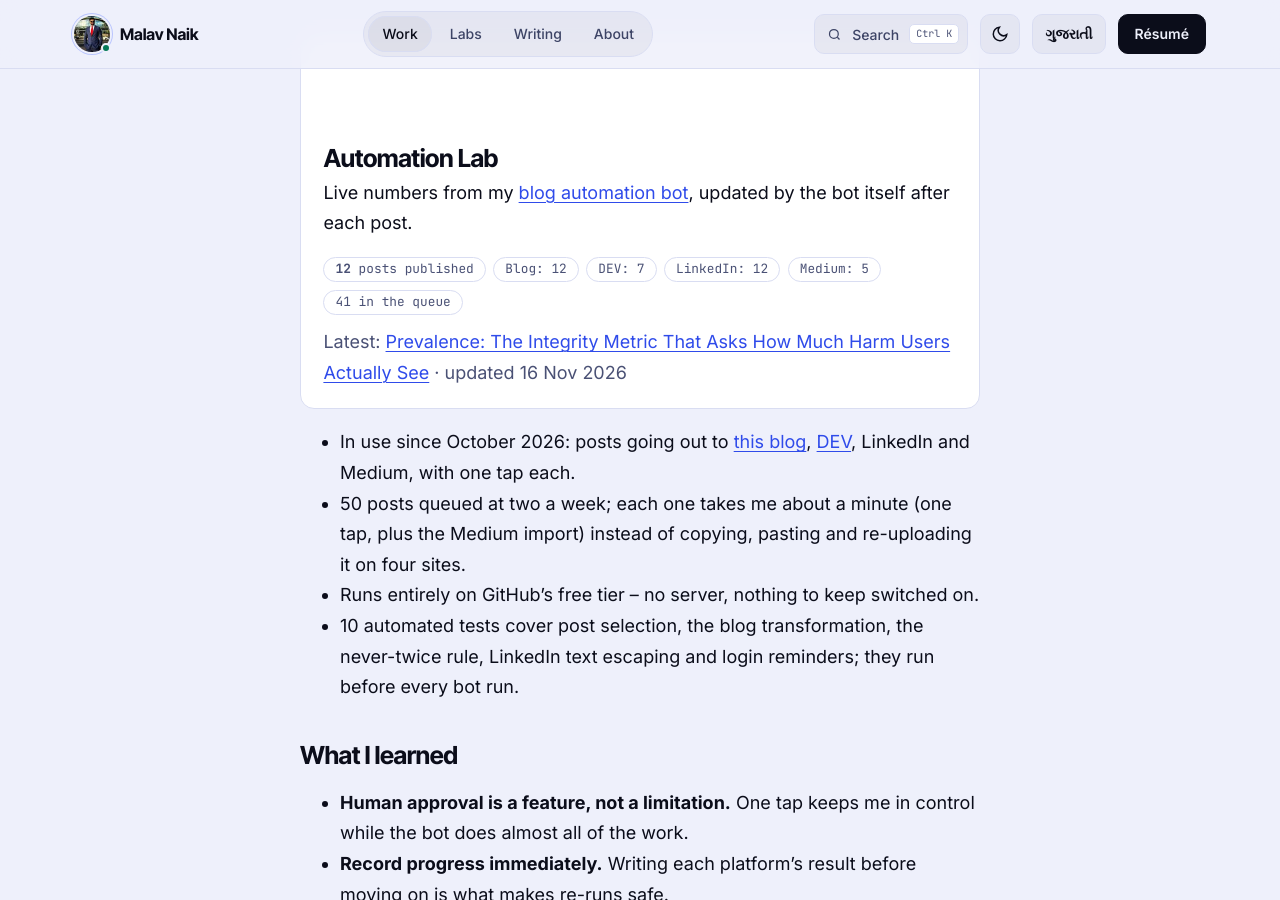
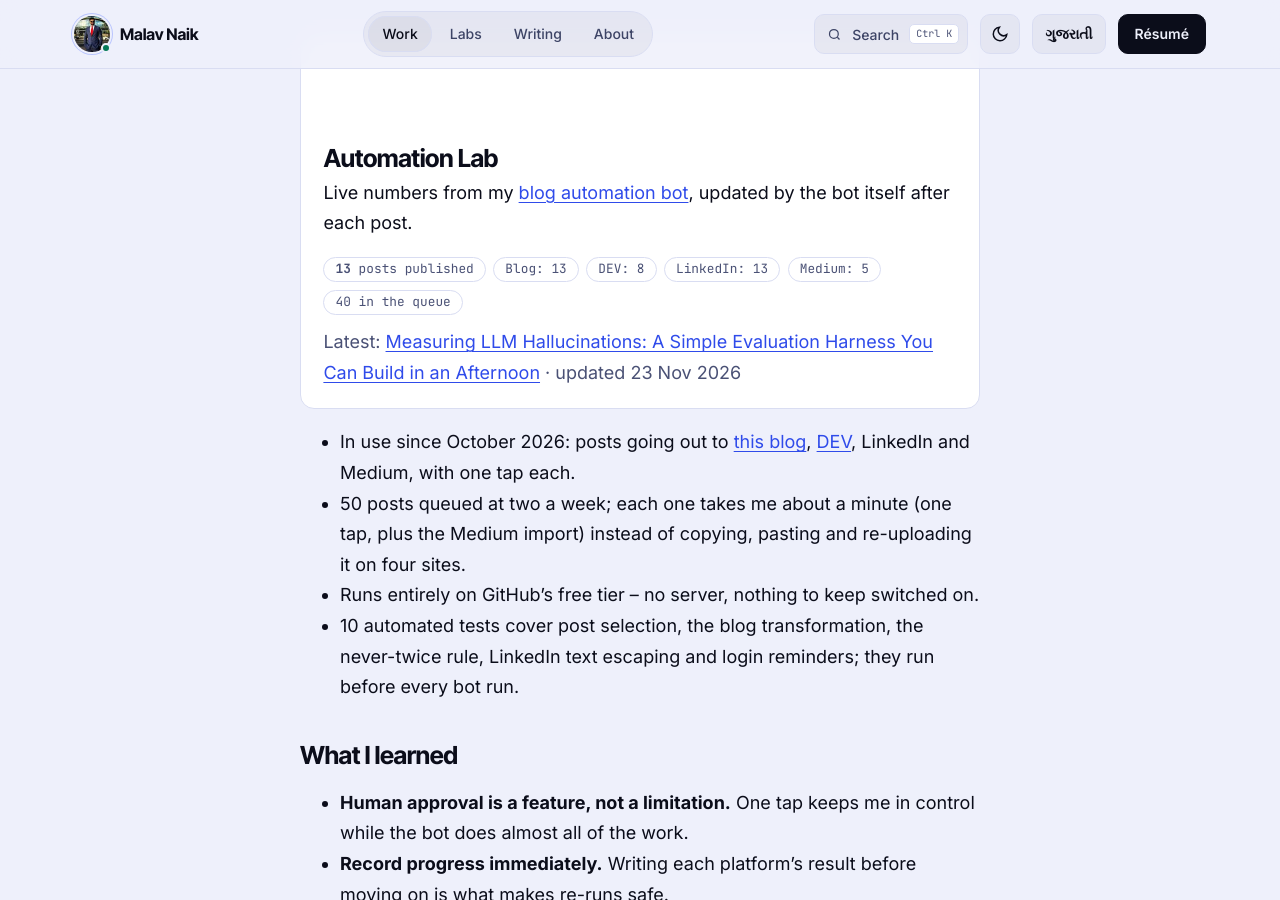
Before and after one commit to malavnaik99/malavnaik99.github.io, a Jekyll site: the page built from _projects/blog-automation-bot.md, in a window 1280 px wide and 900 px high, scrolled down 3302 px. Built offline with Jekyll 4.4.1, drawn with Linux system fonts in a browser that asks for light colours.

Commit message:
Automation Lab: update numbers

```diff
--- a/_data/automation.json
+++ b/_data/automation.json
@@ -1,15 +1,15 @@
 {
- "posts_published": 12,
- "posts_queued": 41,
+ "posts_published": 13,
+ "posts_queued": 40,
  "platforms": {
-  "Blog": 12,
-  "DEV": 7,
-  "LinkedIn": 12,
+  "Blog": 13,
+  "DEV": 8,
+  "LinkedIn": 13,
   "Medium": 5
  },
  "last_post": {
-  "title": "Prevalence: The Integrity Metric That Asks How Much Harm Users Actually See",
-  "url": "https://malavnaik.com/blog/prevalence-metric-trust-safety/"
+  "title": "Measuring LLM Hallucinations: A Simple Evaluation Harness You Can Build in an Afternoon",
+  "url": "https://malavnaik.com/blog/measuring-llm-hallucinations/"
  },
- "updated": "2026-11-16"
+ "updated": "2026-11-23"
 }
```
